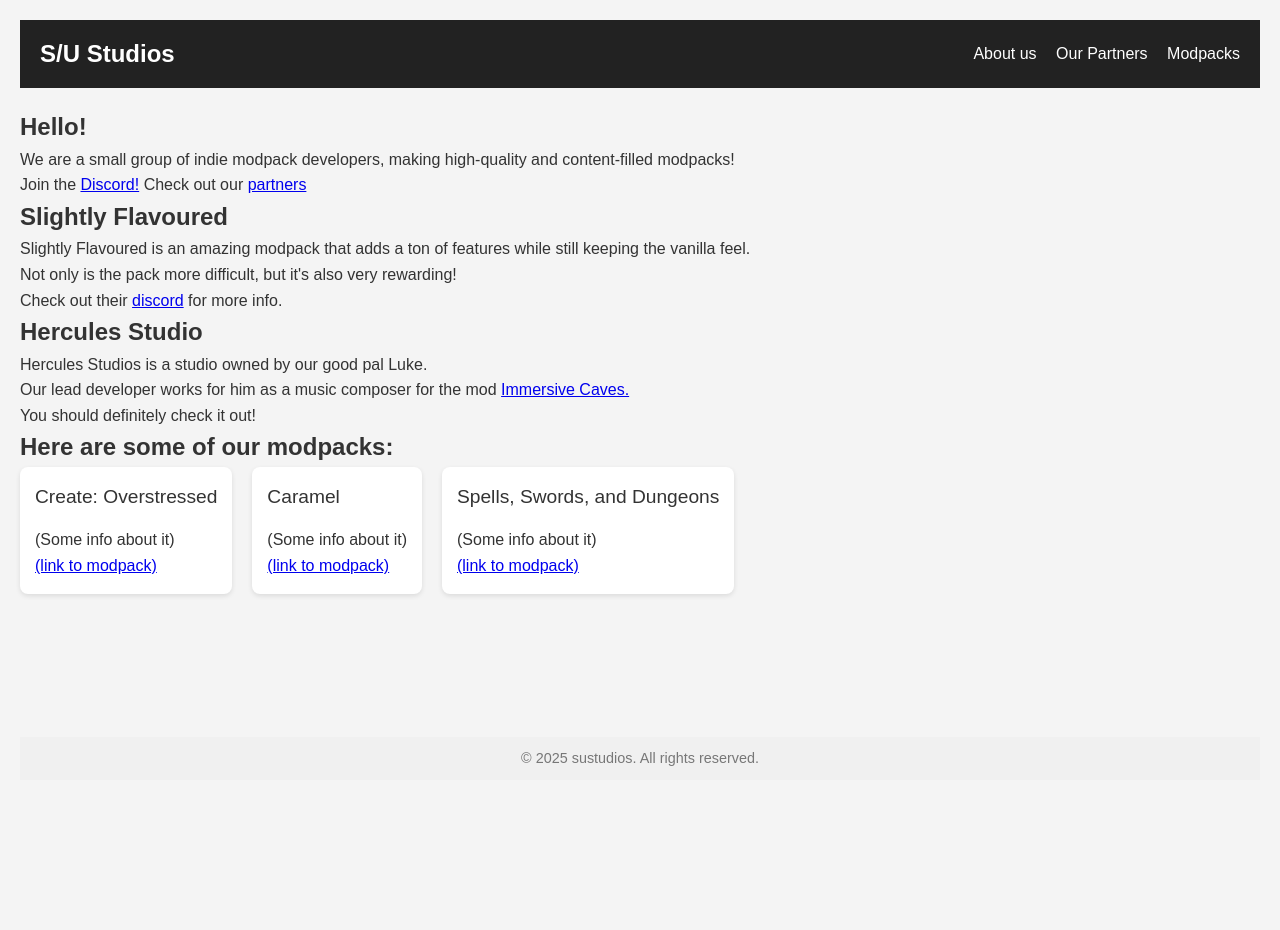
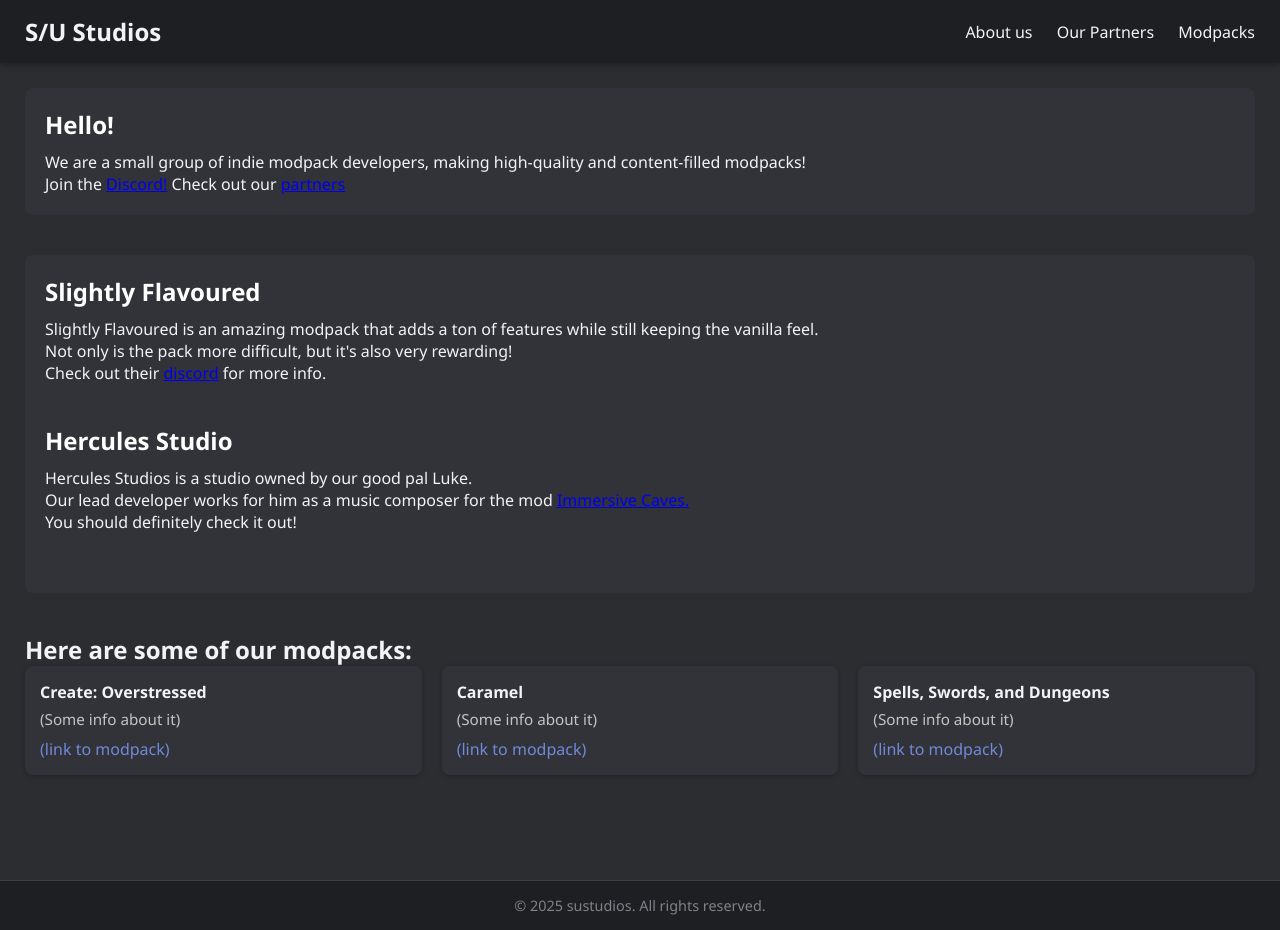
Before and after one commit to gingrspacecadet/sustudios, a plain HTML site: page index.html in a window 1280 px wide. Before the commit the page ends 800 px from the top, so only its background shows below. Drawn offline with Linux system fonts and the light colour scheme.

Commit message:
Update styles.css

```diff
--- a/styles.css
+++ b/styles.css
@@ -1,36 +1,31 @@
-/* Reset some default styles */
+/* General Reset */
 * {
   margin: 0;
   padding: 0;
   box-sizing: border-box;
 }
 
-/* Body styling */
-body {
-  font-family: sans-serif;
-  background-color: #f4f4f4;
-  color: #333;
-  line-height: 1.6;
-  padding: 20px;
-}
-
+/* Base styles */
 html, body {
   height: 100%;
+  font-family: 'Segoe UI', Tahoma, Geneva, Verdana, sans-serif;
+  background-color: #2b2d31;
+  color: #f2f3f5;
   display: flex;
   flex-direction: column;
 }
 
-/* Header styling */
+/* Header */
 header {
-  background-color: #222;
-  color: #fff;
-  padding: 15px 20px;
+  background-color: #1e1f22;
+  padding: 15px 25px;
   display: flex;
   justify-content: space-between;
   align-items: center;
   position: sticky;
   top: 0;
   z-index: 100;
+  box-shadow: 0 2px 6px rgba(0, 0, 0, 0.3);
 }
 
 header span {
@@ -38,91 +33,32 @@ header span {
   font-weight: bold;
 }
 
-header nav a {
-  color: #fff;
+nav a {
+  color: #f2f3f5;
+  margin-left: 20px;
   text-decoration: none;
-  margin-left: 15px;
+  transition: color 0.2s;
 }
 
-header nav a:hover {
-  text-decoration: underline;
+nav a:hover {
+  color: #7289da;
 }
 
-/* Main section styling */
-main {
-  flex: 1;
-  margin-top: 20px;
-}
-
-/* Modpacks section */
-#modpacks p {
-  margin-bottom: 15px;
-  font-size: 1.2em;
-}
-
-.modpacks {
-  display: flex;
-  flex-wrap: wrap;
-  gap: 20px;
-}
-
-/* Individual modpack cards */
-.modpacks > div {
-  background-color: #fff;
-  border-radius: 8px;
-  padding: 15px;
-  box-shadow: 0 2px 5px rgba(0, 0, 0, 0.1);
-  flex: 1 1 250px;
-}
-
-.modpacks > div p {
-  font-weight: bold;
-  margin-bottom: 5px;
-}
-
-.modpacks > div span {
-  color: #666;
-  font-size: 0.9em;
-}
-
-.modpacks > div a {
-  display: inline-block;
-  margin-top: 8px;
-  color: #1e90ff;
-  text-decoration: none;
-}
-
-.modpacks > div a:hover {
-  text-decoration: underline;
-}
-
-/* Footer styling */
-footer {
-  text-align: center;
-  padding: 10px 0;
-  color: #777;
-  font-size: 0.9em;
-  background-color: #f0f0f0;
-}
-
-nav {
-  position: relative;
-}
-
+/* Dropdown */
 #modpack-list {
   position: absolute;
   top: 100%;
   right: 0;
-  background: #fff;
+  background: #1e1f22;
   list-style: none;
   padding: 10px;
-  border: 1px solid #ccc;
-  border-radius: 4px;
+  border: 1px solid #3c3f45;
+  border-radius: 6px;
   opacity: 0;
   visibility: hidden;
   transform: translateY(-10px);
   transition: opacity 0.3s ease, transform 0.3s ease, visibility 0.3s;
-  z-index: 1000;
+  z-index: 999;
 }
 
 #modpack-list.show {
@@ -136,18 +72,85 @@ nav {
 }
 
 #modpack-list li a {
+  color: #f2f3f5;
   text-decoration: none;
-  color: #333;
 }
 
 #modpack-list li a:hover {
+  color: #7289da;
+}
+
+/* Main */
+main {
+  flex: 1;
+  padding: 25px;
+}
+
+main section {
+  margin-bottom: 40px;
+}
+
+/* Partners & About */
+#about, #partners {
+  background-color: #313338;
+  padding: 20px;
+  border-radius: 8px;
+}
+
+#about h2, #partners h2 {
+  margin-bottom: 10px;
+  color: #fff;
+}
+
+/* Modpacks Container */
+.modpacks {
+  display: flex;
+  flex-wrap: wrap;
+  gap: 20px;
+}
+
+/* Individual Modpack */
+.modpacks > section {
+  background-color: #313338;
+  border-radius: 8px;
+  padding: 15px;
+  flex: 1 1 250px;
+  box-shadow: 0 1px 5px rgba(0, 0, 0, 0.2);
+  transition: background-color 0.3s;
+}
+
+.modpacks > section:hover {
+  background-color: #3a3d42;
+}
+
+.modpacks > section p {
+  font-weight: 600;
+  margin-bottom: 5px;
+  color: #f2f3f5;
+}
+
+.modpacks > section span {
+  font-size: 0.95em;
+  color: #c4c4c4;
+}
+
+.modpacks > section a {
+  display: inline-block;
+  margin-top: 8px;
+  color: #7289da;
+  text-decoration: none;
+}
+
+.modpacks > section a:hover {
   text-decoration: underline;
 }
 
-.modpacks > section {
-  background-color: #fff;
-  border-radius: 8px;
+/* Footer */
+footer {
+  text-align: center;
   padding: 15px;
-  margin-bottom: 15px;
-  box-shadow: 0 2px 5px rgba(0, 0, 0, 0.1);
+  color: #7f8287;
+  font-size: 0.9em;
+  background-color: #1e1f22;
+  border-top: 1px solid #3c3f45;
 }
```
